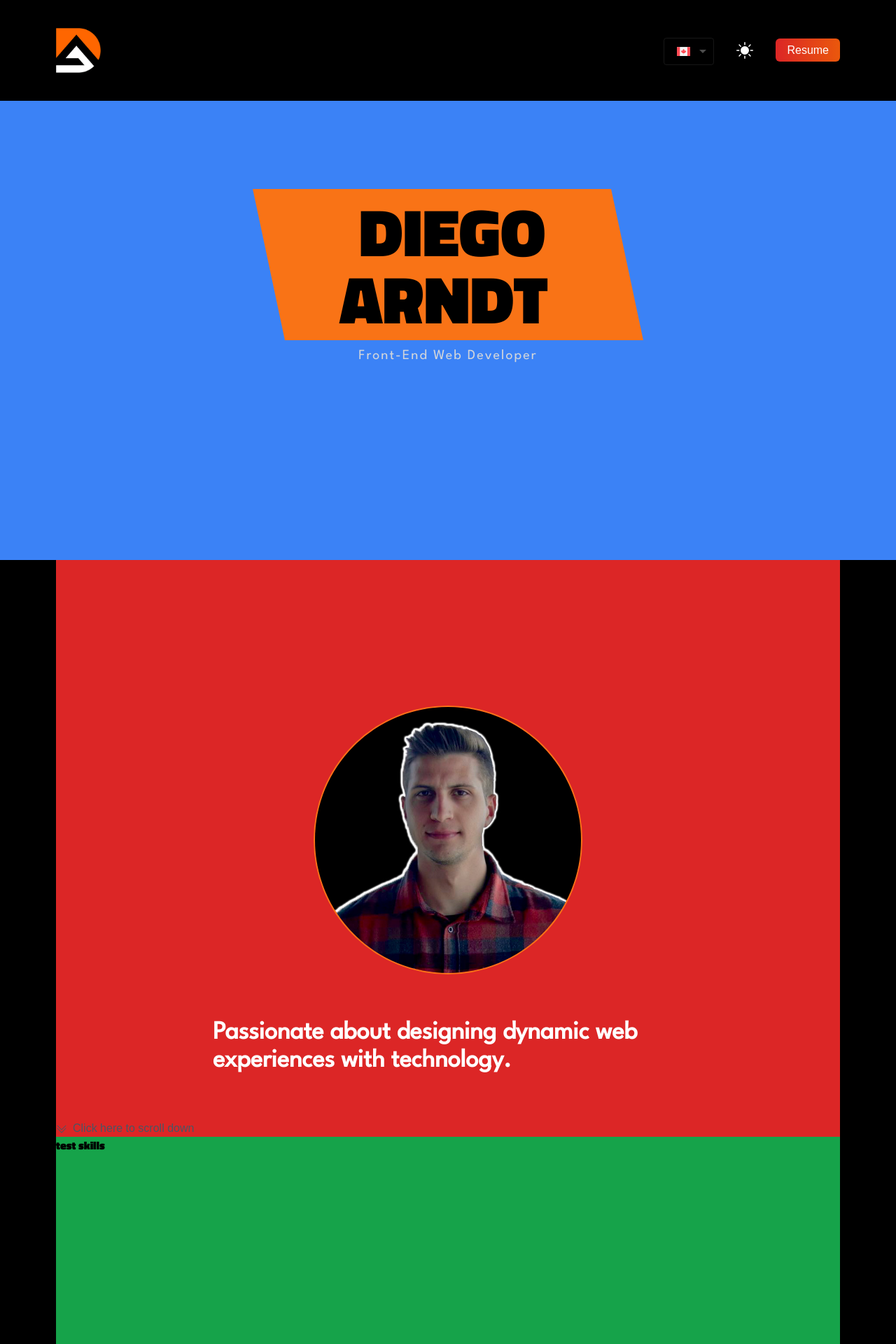
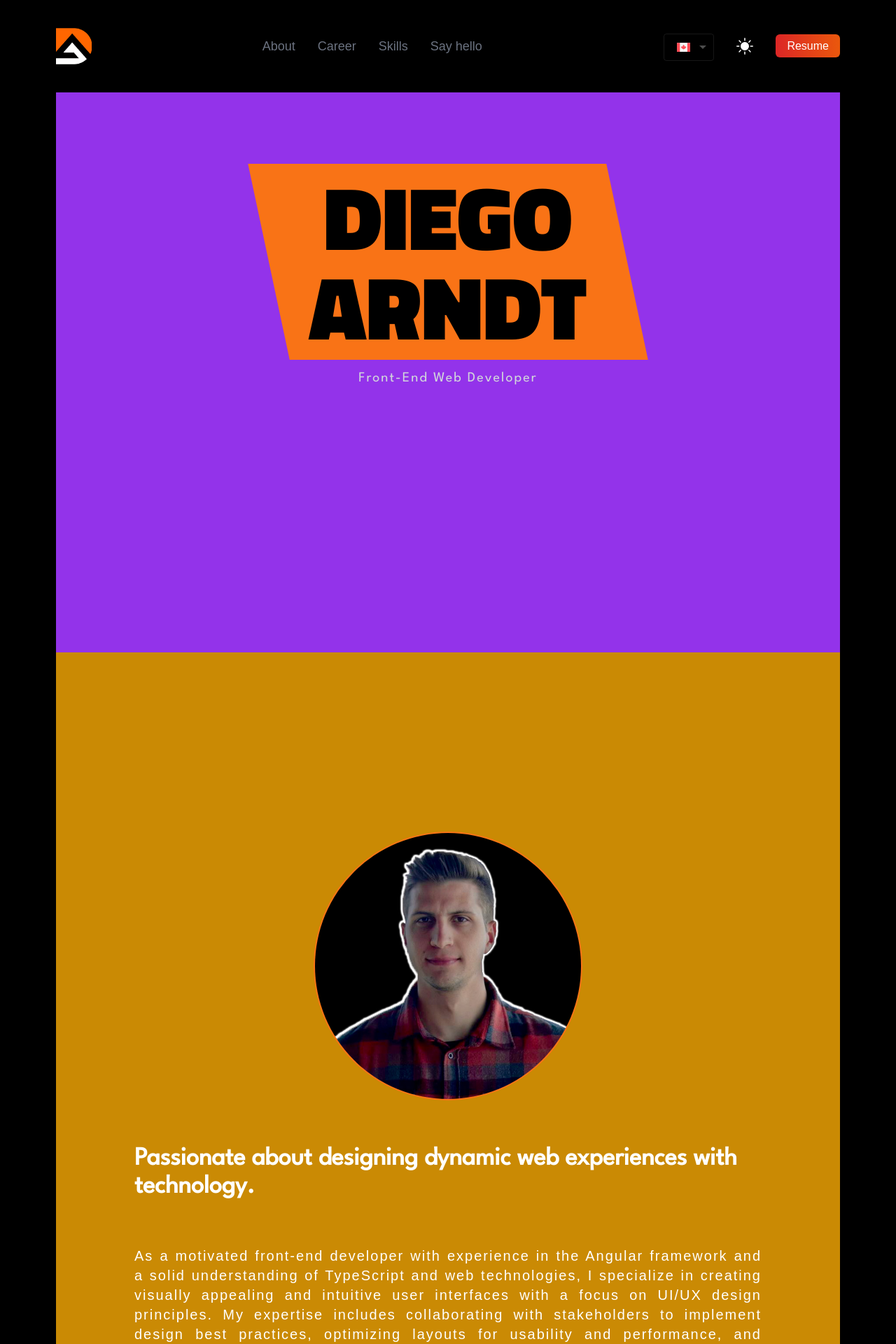
Before and after one commit to diegoarndt/arndt-portfolio, a Next.js app: page / in a window 1280 px wide. Shown: the top 1920 px of the page at 70% size. Built offline with nearby package versions, Linux system fonts and the light colour scheme.

Commit message:
Smooth scroll + Hamburger menu

```diff
--- a/pages/_app.js
+++ b/pages/_app.js
@@ -29,8 +29,8 @@ const customLabels = {
 };
 
 function ArndtPortfolio({ Component, pageProps }) {
-  const { locale, push } = useRouter();
-  pageProps = { ...pageProps, countryCodes, customLabels, translation, locale, push };
+  const { locale, asPath, push } = useRouter();
+  pageProps = { ...pageProps, countryCodes, customLabels, translation, locale, asPath, push };
 
   return <Component {...pageProps} />;
 }
--- a/pages/index.js
+++ b/pages/index.js
@@ -5,19 +5,32 @@ import { AiFillLinkedin } from 'react-icons/ai';
 import {
   BsFillMoonStarsFill,
   BsFillSunFill,
-  BsChevronDoubleDown,
+  BsList,
+  BsX,
 } from 'react-icons/bs';
 import { useEffect, useState } from 'react';
+import { useWindowSize } from 'react-use/';
 import myself from '../public/myself.jpg';
 import logo from '../public/da-logo.png';
 import YearInWords from '../utils/yearInWords';
 import HandleDownload from '../utils/handleDownload';
 import ReactFlagsSelect from 'react-flags-select';
+import ScrollLink from '../utils/scroll';
 
 export default function Home(props) {
   const [darkMode, setDarkMode] = useState(true);
+  const [isMenuOpened, setMenuOpen] = useState(true);
+  const [isLgScreen, setIsLgScreen] = useState(false);
+  const { width } = useWindowSize();
   useEffect(() => setDarkMode(true), []);
-  const icon = darkMode ? <BsFillSunFill /> : <BsFillMoonStarsFill />;
+  useEffect(() => setMenuOpen(false), []);
+  useEffect(() => {
+    setIsLgScreen(width >= 1024);
+    setMenuOpen(false);
+  }, [width]);
+  const themeIcon = darkMode ? <BsFillSunFill /> : <BsFillMoonStarsFill />;
+  const menuIcon = isMenuOpened ? <BsX size={24} /> : <BsList size={24} />;
+  const translation = props.translation[props.locale];
 
   const handleChangeLanguage = (countryCode) => {
     const locale = Object.keys(props.countryCodes).find(
@@ -25,8 +38,6 @@ export default function Home(props) {
     );
     props.push('/', undefined, { locale });
   };
-
-  const translation = props.translation[props.locale];
 
   return (
     <div className={`flex flex-col min-h-screen ${darkMode ? 'dark' : ''}`}>
@@ -36,15 +47,43 @@ export default function Home(props) {
         <link rel='icon' href='/favicon.ico' />
       </Head>
       <nav className='py-10 px-20 flex justify-between sticky top-0 z-20 bg-gray-200 dark:bg-black dark:text-white'>
-        <a href='#' className='relative sm:h-16 sm:w-16'>
+        <div className='lg:hidden flex items-center'>
+          <button
+            onClick={() => setMenuOpen(!isMenuOpened)}
+          >
+            {menuIcon}
+          </button>
+        </div>
+
+        <div className={`da-logo ${
+          isLgScreen ? 'lg:contents' : 'hidden'
+        }`}>
+          <ScrollLink to='landing'>
             <Image
               src={logo}
               alt='profile-picture'
               layout='fill'
               objectFit='cover'
-            className='border-t-8-4 border-green-600'
+              className='h-12 w-12'
             />
-        </a>
+          </ScrollLink>
+
+          <ul className='flex justify-center items-center'>
+            <li className='mx-4 text-lg text-gray-500 hover:text-gray-300 cursor-pointer'>
+              <ScrollLink to='about'>About</ScrollLink>
+            </li>
+            <li className='mx-4 text-lg text-gray-500 hover:text-gray-300 cursor-pointer'>
+              <ScrollLink to='career'>Career</ScrollLink>
+            </li>
+            <li className='mx-4 text-lg text-gray-500 hover:text-gray-300 cursor-pointer'>
+              <ScrollLink to='skills'>Skills</ScrollLink>
+            </li>
+            <li className='mx-4 text-lg text-gray-500 hover:text-gray-300 cursor-pointer'>
+              <ScrollLink to='contact'>Say hello</ScrollLink>
+            </li>
+          </ul>
+        </div>
+
         <ul className='flex items-center'>
           <li>
             <ReactFlagsSelect
@@ -65,7 +104,7 @@ export default function Home(props) {
                 onClick={() => setDarkMode(!darkMode)}
                 className='cursor-pointer text-2xl hover:text-blue-600 dark:hover:text-yellow-400'
               >
-                {icon}
+                {themeIcon}
               </span>
             </div>
           </li>
@@ -83,29 +122,49 @@ export default function Home(props) {
         </ul>
       </nav>
 
-      <main className='bg-gray-200 px-10 dark:bg-black md:px-20 lg:px-20'>
-        <section
-          className='min-h-screen'
-          id='landing-page'
-          style={{ minHeight: 'calc(100vh - 9rem)' }}
+      <main
+        className={`flex-grow bg-gray-200 dark:bg-black px-10 md:px-20 lg:px-20 flex flex-col justify-center ${
+          isMenuOpened && !isLgScreen ? '' : 'hidden'
+        }`}
       >
-          <div className='text-center bg-blue-500 p-10 py-10 absolute inset-0 flex flex-col items-center justify-center'>
-            <h2 className='relative py-3 font-bold text-4xl md:text-6xl lg:text-8xl group cursor-default mx-auto w-1/2 lg:w-1/2 max-w-lg'>
-              <span className='relative z-10 px-3 text-orange-500 dark:text-black group-hover:text-black dark:group-hover:text-orange-500 pointer-events-none'>
+        <ul className='flex flex-col justify-center items-center'>
+          <li className='text-3xl py-5 text-gray-500 hover:text-gray-300 cursor-pointer'>
+            <ScrollLink to='about'><button onClick={() => setMenuOpen(!isMenuOpened)}>About</button></ScrollLink>
+          </li>
+          <li className='text-3xl py-5 text-gray-500 hover:text-gray-300 cursor-pointer'>
+            <ScrollLink to='career'><button onClick={() => setMenuOpen(!isMenuOpened)}>Career</button></ScrollLink>
+          </li>
+          <li className='text-3xl py-5 text-gray-500 hover:text-gray-300 cursor-pointer'>
+            <ScrollLink to='skills'><button onClick={() => setMenuOpen(!isMenuOpened)}>Skills</button></ScrollLink>
+          </li>
+          <li className='text-3xl py-5 text-gray-500 hover:text-gray-300 cursor-pointer'>
+            <ScrollLink to='contact'><button onClick={() => setMenuOpen(!isMenuOpened)}>Say hello</button></ScrollLink>
+          </li>
+        </ul>
+      </main>
+
+      <main
+        className={`mb-auto bg-gray-200 dark:bg-black px-10 md:px-20 lg:px-20 ${
+          isMenuOpened && !isLgScreen ? 'hidden' : ''
+        }`}
+      >
+        <section className='min-h-screen bg-purple-600' id='landing'>
+          <div className='text-center p-10 py-10 absolute inset-0 flex flex-col items-center justify-center'>
+            <h2 className='relative py-3 font-bold text-4xl sm:text-7xl md:text-8xl lg:text-9xl group cursor-default mx-auto w-1/2 lg:w-full max-w-lg'>
+              <span className='relative z-10 text-orange-500 dark:text-black group-hover:text-black dark:group-hover:text-orange-500 pointer-events-none'>
                 DIEGO ARNDT
               </span>
               <span className='absolute inset-0 w-full skew-x-12 transition duration-300 ease-in-out origin-right bg-gray-300 dark:bg-orange-500 group-hover:bg-orange-500 dark:group-hover:bg-gray-300'></span>
             </h2>
-            <h3 className='text-lg py-2 dark:text-gray-300 lg:text-xl tracking-widest'>
+            <h3 className='text-lg py-3 dark:text-gray-300 lg:text-xl tracking-widest'>
               {translation.jobTitle}
             </h3>
           </div>
         </section>
 
         <section
-          className='min-h-screen pt-36 bg-red-600'
-          id='about-page'
-          style={{ minHeight: 'calc(100vh - 9rem)' }}
+          className='min-h-screen pt-28 md:pt-48 bg-yellow-600'
+          id='about'
         >
           <div className='mx-auto mt-20 lg:mt-16 border-2 border-orange-500 rounded-full relative overflow-hidden h-80 w-80 lg:h-96 lg:w-96'>
             <Image
@@ -117,25 +176,37 @@ export default function Home(props) {
               className='border-t-8-4 border-black pointer-events-none'
             />
           </div>
-          <h3 className='mx-auto text-3xl py-20 lg:py-16 font-bold text-orange-500 dark:text-white max-w-2xl lg:text-4xl'>
+          <h3 className='mx-auto py-20 lg:py-16 font-bold text-orange-500 dark:text-white text-3xl lg:text-4xl max-w-sm md:max-w-lg lg:max-w-2xl xl:max-w-4xl'>
             {translation.summary}
           </h3>
-          <button className='text-gray-600 hover:text-gray-500 transition duration-500 transform hover:translate-y-1'>
-            <BsChevronDoubleDown className='inline-block mr-2' />
-            {translation.scrollDown}
-          </button>
+          <p className='mx-auto text-justify tracking-widest text-orange-500 dark:text-white text-xl lg:text-1xl max-w-sm md:max-w-lg lg:max-w-2xl xl:max-w-4xl'>
+            As a motivated front-end developer with experience in the Angular
+            framework and a solid understanding of TypeScript and web
+            technologies, I specialize in creating visually appealing and
+            intuitive user interfaces with a focus on UI/UX design principles.
+            My expertise includes collaborating with stakeholders to implement
+            design best practices, optimizing layouts for usability and
+            performance, and delivering top-quality user support to clients.
+            Combining my artistic skills with my technical knowledge, I am
+            dedicated to building dynamic and engaging web apps that provide a
+            seamless user experience.
+          </p>
         </section>
 
-        <section
-          className='min-h-screen bg-green-600'
-          id='skills-page'
-          style={{ minHeight: 'calc(100vh - 9rem)' }}
-        >
+        <section className='min-h-screen bg-red-600' id='career'>
+          <h2>test career</h2>
+        </section>
+
+        <section className='min-h-screen bg-blue-600' id='skills'>
           <h2>test skills</h2>
+        </section>
+
+        <section className='min-h-screen bg-green-600' id='contact'>
+          <h2>test contact</h2>
         </section>
       </main>
 
-      <footer className='mt-auto border-t-2 border-orange-600 text-center py-10 text-gray-600 bg-gray-200 dark:bg-black dark:text-gray-400'>
+      <footer className='border-t-2 border-orange-600 text-center py-10 text-gray-600 bg-gray-200 dark:bg-black dark:text-gray-400'>
         <div className='mx-auto max-w-3xl'>
           <blockquote className='text-lg text-gray-600 italic my-1 mx-6 pl-4 px-4 border-l-4 border-orange-500'>
             &quot;{translation.quote}&quot; &ndash; Cory House
--- a/styles/globals.css
+++ b/styles/globals.css
@@ -8,6 +8,7 @@ body {
   margin: 0;
   font-family: -apple-system, BlinkMacSystemFont, Segoe UI, Roboto, Oxygen, Ubuntu, Cantarell, Fira Sans, Droid Sans,
     Helvetica Neue, sans-serif;
+  scroll-behavior: smooth;
 }
 
 h2 {
@@ -27,15 +28,19 @@ a {
   box-sizing: border-box;
 }
 
+.da-logo a {
+  width: 3.2rem;
+}
+
 .react-flags-select ul {
   background-color: white;
 }
 
-.dark .react-flags-select ul{
+.dark .react-flags-select ul {
   background-color: black;
   border: thin solid rgba(77, 77, 77, 0.3);
 }
 
-.dark .react-flags-select li:hover{
+.dark .react-flags-select li:hover {
   color: black;
 }
```
Lines whose indentation alone changed are shown as unchanged.
